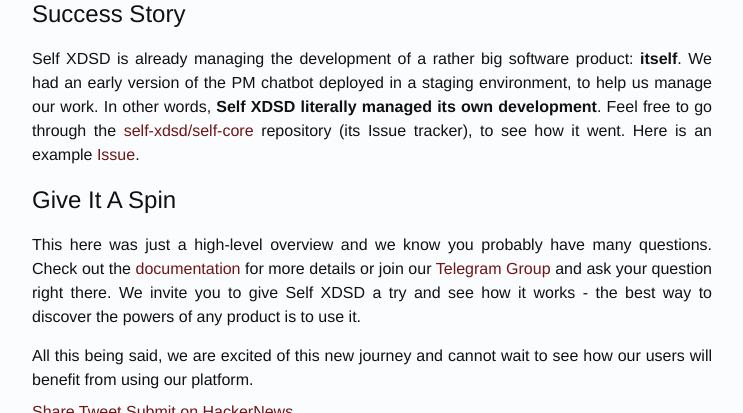
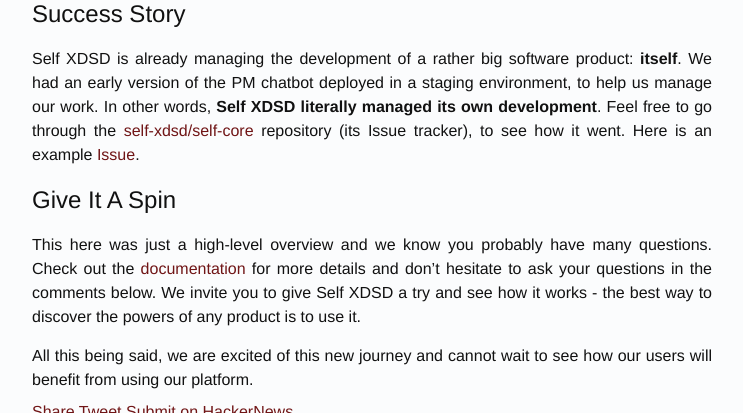
Before and after one commit to self-xdsd/self-blog, a Jekyll site: the page built from _posts/2020-03-15-hello-world.markdown, in a window 1280 px wide and 900 px high, scrolled down 2353 px, cut to the strip 0-413 px from the top of the window. Shown: the whole strip, without its empty margins (268-1011 px from the left). Built offline with Jekyll 4.4.1, drawn with Linux system fonts in a browser that asks for light colours; comment, search, counter and statistics services are not loaded.

Commit message:
Update 2020-03-15-hello-world.markdown

```diff
--- a/_posts/2020-03-15-hello-world.markdown
+++ b/_posts/2020-03-15-hello-world.markdown
@@ -73,6 +73,6 @@ Self XDSD is already managing the development of a rather big software product:
 
 # Give It A Spin
 
-This here was just a high-level overview and we know you probably have many questions. Check out the [documentation](https://docs.self-xdsd.com) for more details or join our [Telegram Group](https://t.me/joinchat/FWpjdxscN7kYhADoVtUV0A) and ask your question right there. We invite you to give Self XDSD a try and see how it works - the best way to discover the powers of any product is to use it.
+This here was just a high-level overview and we know you probably have many questions. Check out the [documentation](https://docs.self-xdsd.com) for more details and don't hesitate to ask your questions in the comments below. We invite you to give Self XDSD a try and see how it works - the best way to discover the powers of any product is to use it.
 
 All this being said, we are excited of this new journey and cannot wait to see how our users will benefit from using our platform.
```
